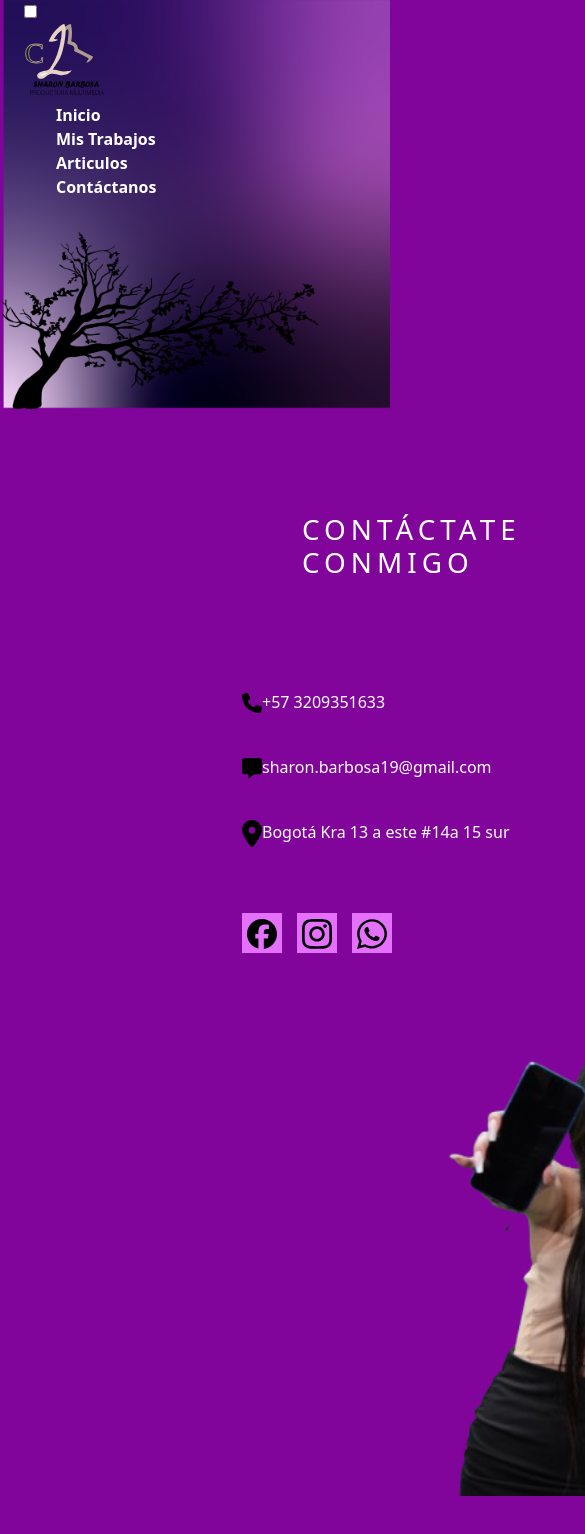
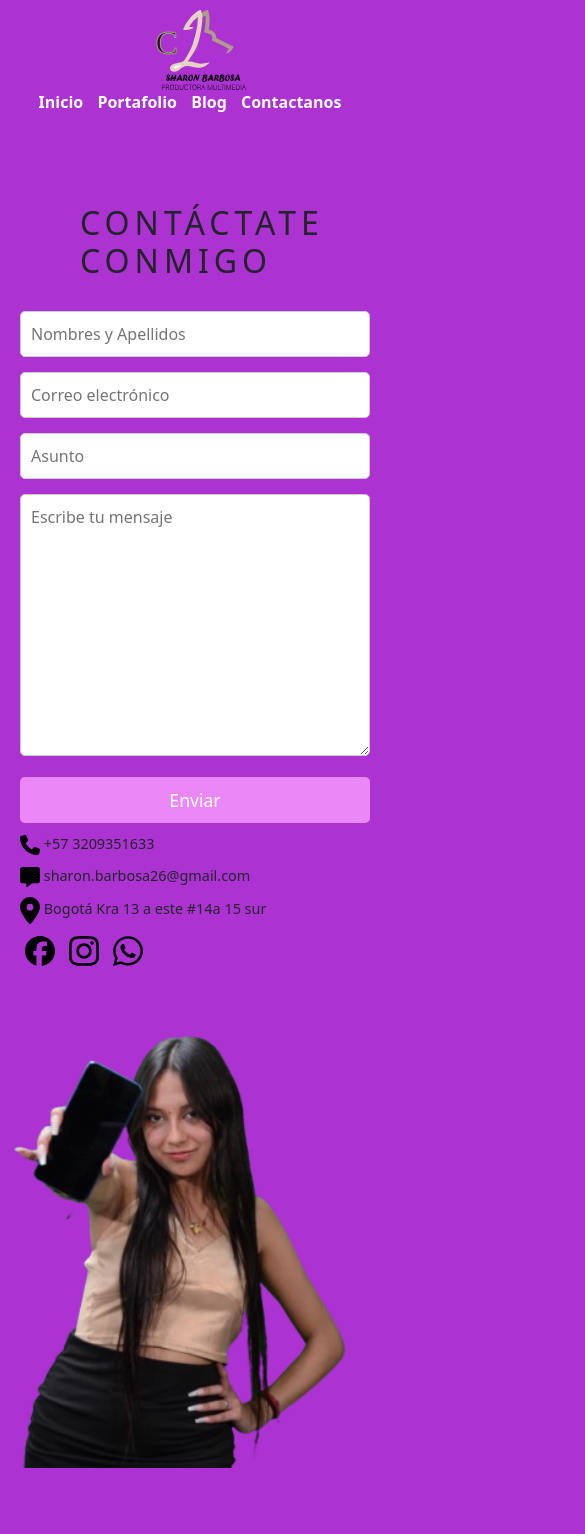
Before and after one commit to sharonbarbosa20/PortafolioSharonBarbosa, a plain HTML site: page contactanos.html in a window 390 px wide. Shown: the top 1534 px of the page, 585 px wide, since content can reach past the window. After the commit the page ends 1488 px from the top, so only its background shows below. Drawn offline with nearby package versions, Linux system fonts and the light colour scheme.

Commit message:
subo mi portafolio web actualizado

```diff
--- a/contactanos.html
+++ b/contactanos.html
@@ -6,45 +6,28 @@
     <title>Portafolio</title>
     <link href="https://cdn.jsdelivr.net/npm/bootstrap@5.3.3/dist/css/bootstrap.min.css" rel="stylesheet" integrity="sha384-QWTKZyjpPEjISv5WaRU9OFeRpok6YctnYmDr5pNlyT2bRjXh0JMhjY6hW+ALEwIH" crossorigin="anonymous">
     <link rel="stylesheet" href="css/styles.css">
+    <link rel="stylesheet" href="https://cdnjs.cloudflare.com/ajax/libs/animate.css/4.1.1/animate.min.css"/>
   </head>
-  <body class="contactar-fondo">
-    <div class="container-fluid">
-        <div class="row">
-          <div class="col-12 fondo4">
-            <!--<img src="imagenes/2fondo.png" alt="">-->
-            <div class="row menu conteiner">
-              <div class="col-2 col-sm-2 col-md-3 col-lg-3 col-xl-3 col-xxl-3">
-              <input type="checkbox" id="menu">
-              <label for="menu">
-                <img src="imagenes/Recurso 1logo.svg" width="80px" class="menu-icono animate-animated animate__flip">
-              </label>
-            </div>
-            <div >
-              <nav class="navbar">
-                <ul>
-                  <li><a href="index.html">Inicio</a></li>
-                  <li><a href="portafolio.html">Mis Trabajos</a></li>
-                  <li><a href="articulos.html">Articulos</a></li>
-                  <li><a href="contactanos.html">Contáctanos</a></li>
-                </ul>
+  <body>
+    <header class="container-fluid">
+      <a href="#" class="logo animate__animated animate__flip">
+        <img src="imagenes/Recurso 1logo.svg" class="logo-img">
+      </a>
+
+      <nav>
+        <a href="index.html">Inicio</a>
+        <a href="portafolio.html">Portafolio</a>
+        <a href="articulos.html">Blog</a>
+        <a href="contactanos.html">Contactanos</a>
       </nav>
-            </div>
-            </div>
+    </header>
     <div class="contacta">
       <div class="box-info">
           <h1 class="alinear">CONTÁCTATE CONMIGO</h1>
-            <div class="data">
-                <p><i class="fa-solid fa-phone"><img src="/imagenes/phone-solid.svg" width="20px" ></i>+57 3209351633</p>
-                <p><i class="fa-solid fa-envelope"><img src="/imagenes/message-solid.svg" width="20px"></i>sharon.barbosa19@gmail.com</p>
-                <p><i class="fa-solid- fa-location-dot"><img src="/imagenes/location-dot-solid.svg" width="20px"></i>Bogotá Kra 13 a este #14a 15 sur</p>
-            </div>
-            <div class="links">
-                <a href="#"><i class="fa-brands fa-facebook"><img src="/imagenes/facebook-brands-solid.svg" width="30px"></i></a>
-                <a href="#"><i class="fa-brands fa-instagram"><img src="/imagenes/instagram-brands-solid (1).svg" width="30px"></i></a>
-                <a href="#"><i class="fa-brands fa-whatsapp"><img src="/imagenes/whatsapp-brands-solid.svg" width="30px"></i></a>
-            </div>
+
       </div>
 
+      <!-- Formulario -->
       <form>
           <div class="input-box">
               <input type="text" required placeholder="Nombres y Apellidos">
@@ -59,15 +42,22 @@
               <textarea cols="30" rows="10" placeholder="Escribe tu mensaje"></textarea>
           </div>
           <button type="submit">Enviar</button>
+          <div class="data">
+            <p><img src="imagenes/phone-solid.svg" width="20px" alt="Phone"> +57 3209351633</p>
+            <p><img src="imagenes/message-solid.svg" width="20px" alt="Email"> sharon.barbosa26@gmail.com</p>
+            <p><img src="imagenes/location-dot-solid.svg" width="20px" alt="Location"> Bogotá Kra 13 a este #14a 15 sur</p>
+        </div>
+        <div class="links">
+            <a href="https://es-la.facebook.com/login/device-based/regular/login/"><img src="imagenes/facebook-brands-solid.svg" width="30px" alt="Facebook"></a>
+            <a href="https://www.instagram.com/"><img src="imagenes/instagram-brands-solid (1).svg" width="30px" alt="Instagram"></a>
+            <a href="https://web.whatsapp.com/"><img src="imagenes/whatsapp-brands-solid.svg" width="30px" alt="WhatsApp"></a>
+        </div>
+          <div class="foto center">
+              <img src="imagenes/DSC_0284-removebg-preview.png" alt="Imagen de contacto">
+          </div>
       </form>
+  </div>
 
-        <div class="row">
-          <div class="col-12">  </div>
-          <div class="col-12 fotocontac">
-            <img src="/imagenes/DSC_0284-removebg-preview.png" width="800px">
-          </div>
-        </div>
-    </div>
 
 </div>
 </div>
--- a/css/styles.css
+++ b/css/styles.css
@@ -7,7 +7,7 @@
 }
 
 body {
-    background-color: #82059b;
+    background-color: #ac32d1;
     background-size: cover;
 }
 
@@ -29,7 +29,7 @@ nav a {
 }
 
 nav a:hover {
-    color: #d407fd;
+    color: #6c0381;
 }
 
 .logo {
@@ -38,7 +38,7 @@ nav a:hover {
 }
 
 .logo img {
-    height: 50px;
+    height: 80px;
     margin-left: 10px;
 }
 
@@ -56,34 +56,6 @@ nav a:hover {
     min-height: 300vh;
     background-repeat: no-repeat;
 }
-
-.fondo2 {
-    background-image:  url(/imagenes/3fondo.png);
-    background-size: 100%;
-    width: 100%;
-    height: 100vh;
-    min-height: 300vh;
-    background-repeat: no-repeat;
-}
-
-.fondo4 {
-    background-image:  url(/imagenes/contactanosFondo.png);
-    background-size: 100%;
-    width: 100%;
-    height: 100vh;
-    min-height: 200vh;
-    background-repeat: no-repeat;
-}
-
-.contactar-fondo {
-    display: flex;
-    justify-content: center;
-    align-items: center;
-    background-position: center center;
-    background-size: cover;
-    background-repeat: no-repeat;
-}
-
 .conteiner {
     max-width: 1200px;
     margin: 0 auto;
@@ -126,8 +98,81 @@ nav a:hover {
     background-position: right !important;
 }
 
+/* Estilo base */
+.row {
+    display: flex;
+    justify-content: center;
+    margin-bottom: 20px;
+}
+
 .espacio {
-    margin: 300px 120px 120px;
+    text-align: center;
+    margin-bottom: 20px;
+}
+
+.espacio2, .espacio3 {
+    text-align: center;
+    font-size: 1rem;
+    margin-top: 10px;
+}
+
+.espacio4 {
+    text-align: center;
+}
+
+.img-work, .img-thumbnail {
+    width: 100%;
+    max-width: 400px;
+    height: auto;
+    display: block;
+    margin: 0 auto;
+}
+
+/* Para pantallas grandes, imágenes a la mitad del contenedor */
+@media (min-width: 768px) {
+    .espacio, .espacio4 {
+        display: flex;
+        justify-content: center;
+        align-items: center;
+    }
+
+    .espacio2 {
+        font-size: 1.1rem;
+        margin-top: 10px;
+    }
+
+    .img-work {
+        max-width: 400px;
+    }
+
+    .img-thumbnail {
+        max-width: 120px;
+    }
+}
+
+/* Pantallas pequeñas (móviles) */
+@media (max-width: 767px) {
+    .row {
+        flex-direction: column;
+        align-items: center;
+    }
+
+    .espacio2, .espacio3 {
+        font-size: 0.9rem;
+    }
+
+    .img-work {
+        max-width: 90%;
+    }
+
+    .img-thumbnail {
+        max-width: 100%;
+    }
+}
+
+
+.espacio {
+    margin: 140px 120px 120px;
     padding: 50px;
     border: 2px solid rgb(248, 5, 196);
     height: 200px;
@@ -138,7 +183,7 @@ nav a:hover {
     border: 2px solid purple;
     color: #FFFDFC;
     font-size: 20px;
-    margin: 300px 0px;
+    margin: 140px 0px;
     padding: 50px;
     height: 200px;
     width: 500px;
@@ -155,7 +200,7 @@ nav a:hover {
 }
 
 .espacio4 {
-    border: 2px solid rgb(248, 5, 196);
+
     background-position: center;
     margin: 0px 120px;
     padding: 10px 60px;
@@ -171,6 +216,11 @@ nav a:hover {
     height: 250px;
     width: 200px;
 }
+
+.vidio {
+    margin: 0px;
+}
+
 
 .bajar {
     margin: 60px 0;
@@ -276,106 +326,115 @@ h1 {
     transition-delay: 0s;
 }
 
-
-
+/* Estilos generales */
 .contacta {
-    display: grid;
-    grid-template-columns: repeat(2,50%);
-    margin: 210px;
+    max-width: 1200px;
+    margin: 0 auto;
     padding: 20px;
-    gap: 10px;
-    width: 1000px;
 }
 
 .box-info {
-    color: #ffff;
-    display: flex;
-    flex-direction: column;
-    gap: 50px;
+    text-align: center;
+    margin-bottom: 30px;
 }
+
+.box-info h1 {
+    font-size: 2.5rem;
+    margin-bottom: 15px;
+}
+
+.data p {
+    font-size: 1rem;
+    margin: 10px 0;
+}
+
+.links a {
+    margin: 0 10px;
+    display: inline-block;
+}
+
+.input-box {
+    margin-bottom: 15px;
+    width: 100%;
+}
+
+.input-box input, .input-box textarea {
+    width: 100%;
+    padding: 10px;
+    font-size: 1rem;
+    border: 1px solid #ccc;
+    border-radius: 5px;
+}
+
+button {
+    width: 100%;
+    padding: 10px;
+    background-color: #eb88f8;
+    color: #fff;
+    border: none;
+    border-radius: 5px;
+    font-size: 1.2rem;
+    cursor: pointer;
+}
+
+button:hover {
+    background-color: #9500b3;
+}
+
+.fotocontac img {
+    width: 100%;
+    max-width: 800px;
+    height: auto;
+    margin-top: 20px;
+}
+
+/* Responsive: Pantallas pequeñas (móviles) */
+@media (max-width: 768px) {
+    .box-info h1 {
+        font-size: 1.8rem;
+    }
+
+    .data p {
+        font-size: 0.9rem;
+    }
+
+    .links a {
+        margin: 0 5px;
+    }
+
+    .input-box input, .input-box textarea {
+        font-size: 0.9rem;
+    }
+
+    button {
+        font-size: 1rem;
+    }
+}
+
+/* Responsive: Pantallas medianas (tabletas y pantallas pequeñas) */
+@media (max-width: 1024px) {
+    .box-info h1 {
+        font-size: 2rem;
+    }
+
+    .input-box input, .input-box textarea {
+        font-size: 1rem;
+    }
+
+    button {
+        font-size: 1.1rem;
+    }
+}
+
+.data .link {
+    background-position: center;
+}
+
+
+
+
 
 .alinear {
     text-align: left;
     letter-spacing: 5px !important;
 }
-
-.data {
-    display: flex;
-    flex-direction: column;
-    gap: 25px;
-    font-size: 1rem;
-}
-
-.data > i {
-    color: #d407fd;
-    margin-right: 10px;
-    font-size: 25px;
-}
-
-.links {
-    display: flex;
-    gap: 15px;
-}
-
-.links > a {
-    text-decoration: none;
-    width: 40px;
-    height: 40px;
-    background: #e470fc;
-    text-align: center;
-    transition: .1s;
-}
-
-.links > a > i{
-    color: #FFFDFC;
-    line-height: 40px;
-    font-size: 20px;
-}
-
-form {
-    display: flex;
-    flex-direction: column;
-    text-align: center;
-    gap: 15px;
-}
-
-.input-box {
-    position: relative;
-}
-
-.input-box > input {
-    width: 100%;
-    height: 40px;
-    padding: 0 10px;
-    outline: none;
-    background: rgba(255 255 255 / .1);
-    border: 3px solid transparent;
-    letter-spacing: 1 px;
-    transition: .3s;
-    color: #fff;
-}
-
-.input-box > textarea {
-    width: 100%;
-    height: 130px;
-    background: rgba(255 255 255 / .1);
-    border: 3px solid transparent;
-    letter-spacing: 1 px;
-    transition: .3s;
-    color: #fff;
-    padding: 10px;
-}
-
-form > button {
-    background: #d407fd;
-    color: #fff;
-    border: none;
-    outline: none;
-    cursor: pointer;
-    font-size: 1rem;
-    padding: 10px;
-}
-
-form > button:hover.links > a :hover {
-    background: #e470fc;
-}
```
Also changed, not shown: articulo1.html (+3 -3 lines), articulo2.html (+3 -3 lines), articulo3.html (+3 -3 lines), articulo4.html (+3 -3 lines), articulo5.html (+3 -3 lines), articulos.html (+2 -1 lines), index.html (+13 -22 lines), portafolio.html (+43 -35 lines), imagenes/1fondo.png (deleted), imagenes/logoSuansh.png (added), imagenes/unnamed.jpg (deleted). Lines whose indentation alone changed are shown as unchanged.
